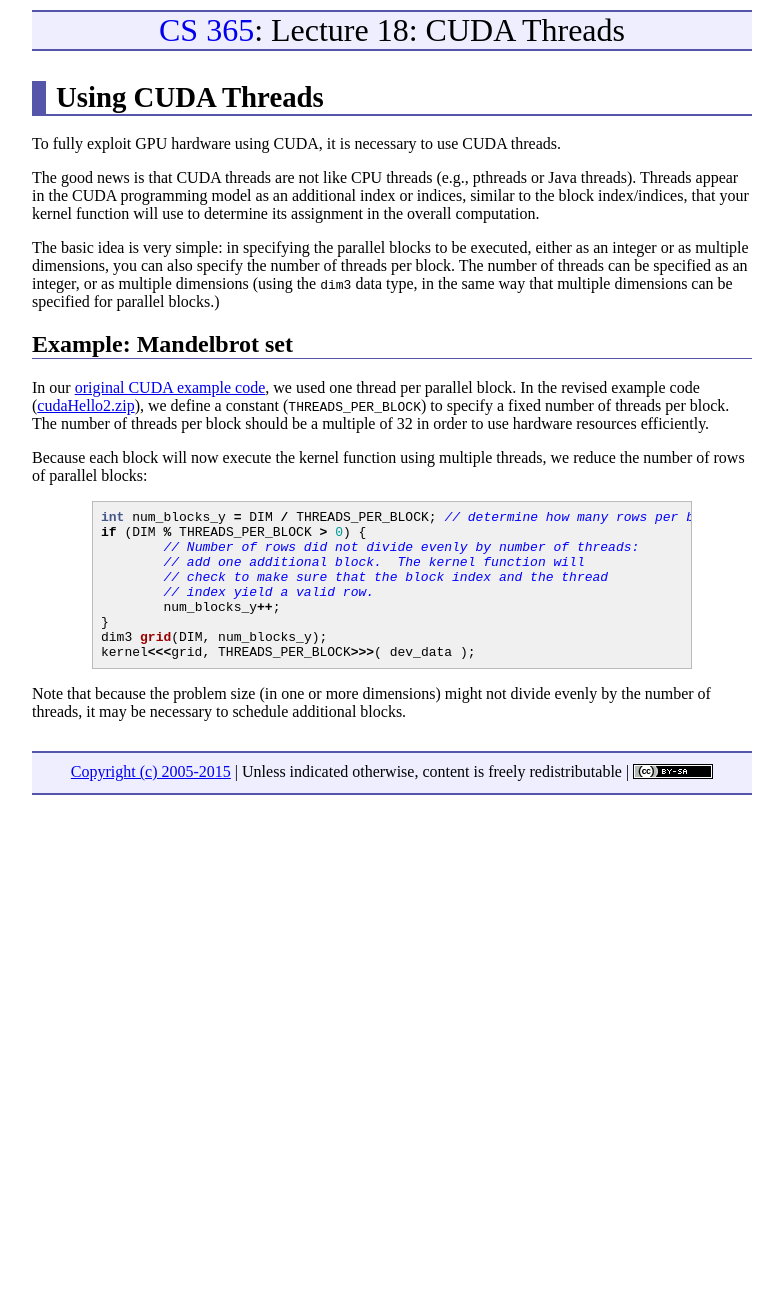
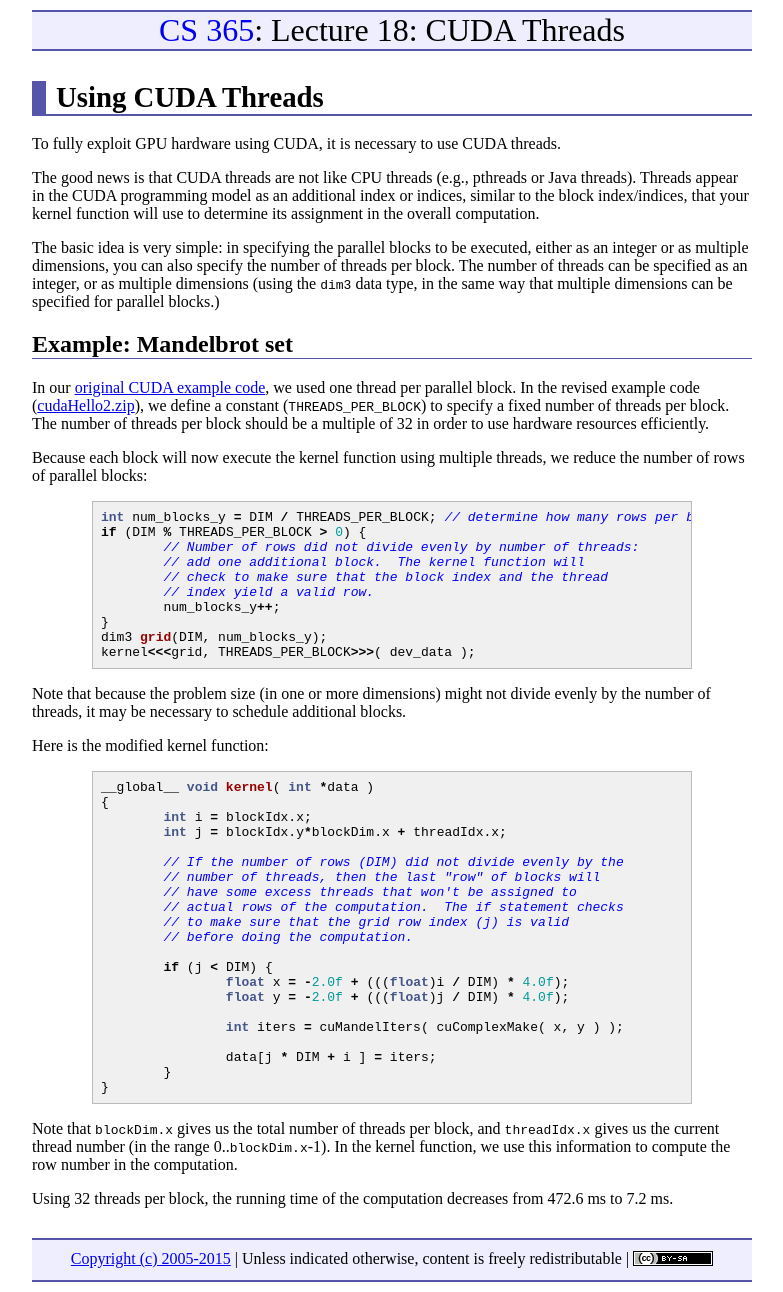
Before and after one commit to ycpcs/cs365-spring2015, a Jekyll site: the page built from lectures/lecture18.md, in a window 1280 px wide. Shown: the whole page, without its empty margins (248-1031 px from the left). Built offline with Jekyll 4.4.1, drawn with Linux system fonts in a browser that asks for light colours; Markdown is read by kramdown in place of the engine named in the settings; before the commit the page ends 900 px from its top, so only the background shows below that.

Commit message:
kernel function using threads

```diff
--- a/lectures/lecture18.md
+++ b/lectures/lecture18.md
@@ -32,6 +32,36 @@ kernel<<<grid, THREADS_PER_BLOCK>>>( dev_data );
 
 Note that because the problem size (in one or more dimensions) might not divide evenly by the number of threads, it may be necessary to schedule additional blocks.
 
+Here is the modified kernel function:
+
+{% highlight cpp %}
+__global__ void kernel( int *data )
+{
+	int i = blockIdx.x;
+	int j = blockIdx.y*blockDim.x + threadIdx.x;
+
+	// If the number of rows (DIM) did not divide evenly by the
+	// number of threads, then the last "row" of blocks will
+	// have some excess threads that won't be assigned to
+	// actual rows of the computation.  The if statement checks
+	// to make sure that the grid row index (j) is valid
+	// before doing the computation.
+
+	if (j < DIM) {
+		float x = -2.0f + (((float)i / DIM) * 4.0f);
+		float y = -2.0f + (((float)j / DIM) * 4.0f);
+
+		int iters = cuMandelIters( cuComplexMake( x, y ) );
+
+		data[j * DIM + i ] = iters;
+	}
+}
+{% endhighlight %}
+
+Note that `blockDim.x` gives us the total number of threads per block, and `threadIdx.x` gives us the current thread number (in the range 0..`blockDim.x`-1).  In the kernel function, we use this information to compute the row number in the computation.
+
+Using 32 threads per block, the running time of the computation decreases from 472.6 ms to 7.2 ms.
+
 <!-- vim:set wrap: ­-->
 <!-- vim:set linebreak: -->
 <!-- vim:set nolist: -->
```
